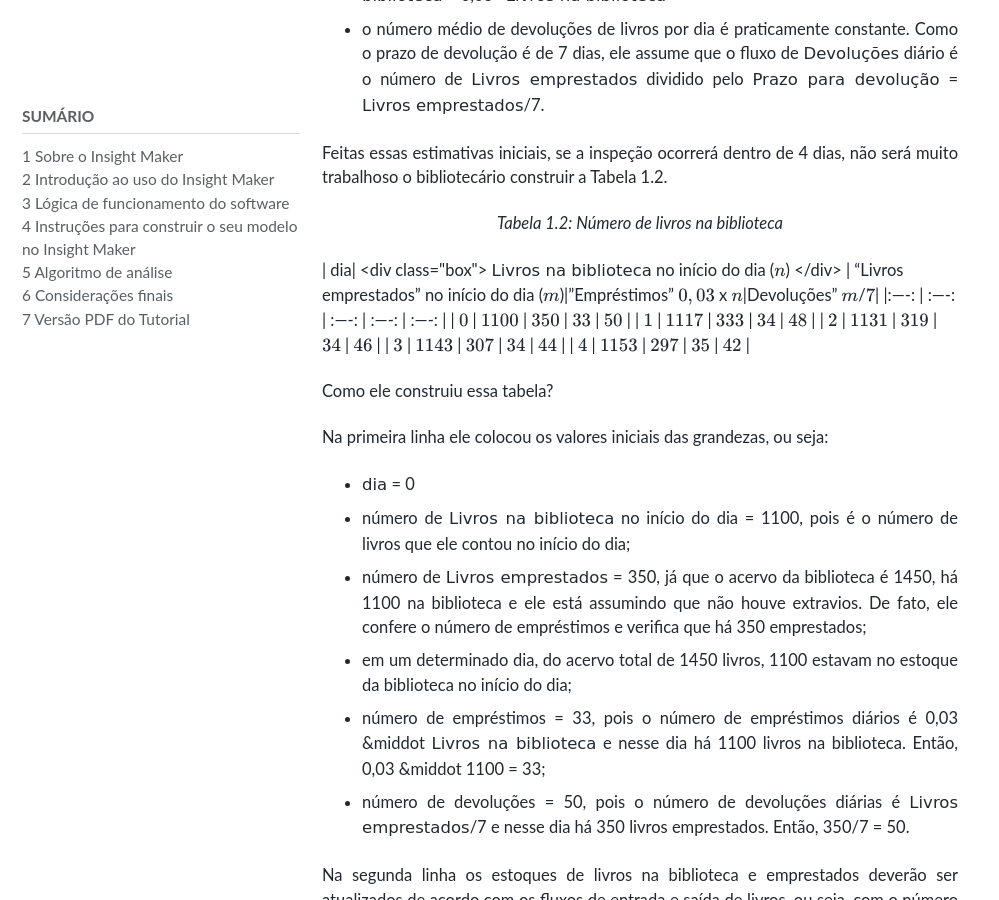
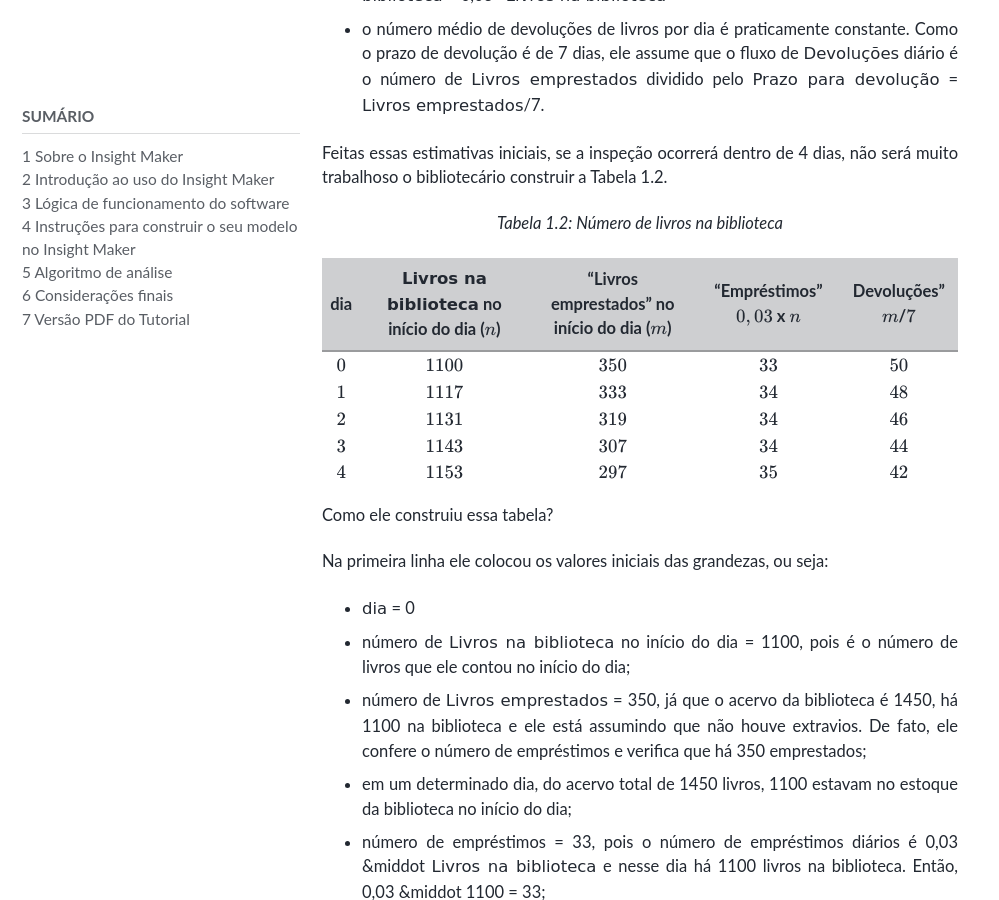
Before and after one commit to milenalauschner/MM, a Jekyll site: the page built from _pages/seção3.md, in a window 1280 px wide and 900 px high, scrolled down 3517 px. Shown: the whole window, without its empty margins (0-999 px from the left). Built offline with Jekyll 4.4.1, drawn with Linux system fonts in a browser that asks for light colours; cached includes are drawn as plain includes; nearby versions of some CDN libraries; some web fonts are replaced; formulas are drawn with MathJax 3.

Commit message:
Update seção3.md

```diff
--- a/_pages/seção3.md
+++ b/_pages/seção3.md
@@ -105,9 +105,7 @@ Feitas essas estimativas iniciais, se a inspeção ocorrerá dentro de 4 dias, n
 *Tabela 1.2: Número de livros na biblioteca*
 {: .text-center}
 
-| dia| <div class="box">
-  <span style="font-family: Comic Sans MS">Livros na biblioteca</span> no início do dia ($$n$$)
-        </div>  | "Livros emprestados" no início do dia ($$m$$)|"Empréstimos" $$0,03$$ x $$n$$|Devoluções" $$m$$/$$7$$|
+| dia| <span style="font-family: Comic Sans MS">Livros na biblioteca</span> no início do dia ($$n$$) | "Livros emprestados" no início do dia ($$m$$)|"Empréstimos" $$0,03$$ x $$n$$|Devoluções" $$m$$/$$7$$|
 |:----:  |           :----:             |           :----:           |     :----:     |     :----:       |
 | $$0$$  |         $$1100$$             |           $$350$$          |     $$33$$     |     $$50$$       |
 | $$1$$  |         $$1117$$             |           $$333$$          |     $$34$$     |     $$48$$       |
```
